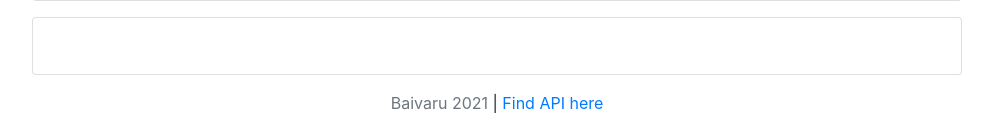
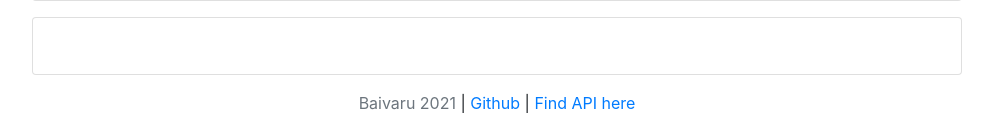
Before and after one commit to baivaru/dhivehi-faker-http, a FastAPI app: page / in a window 1280 px wide. Shown: the part 694-825 px from the top of the page, without its empty margins (143-1136 px from the left). Run offline with FastAPI, Linux system fonts and the light colour scheme; some libraries are stand-ins or nearby versions; some web fonts are replaced.

Commit message:
- footer github link

```diff
--- a/templates/index.html
+++ b/templates/index.html
@@ -94,7 +94,7 @@
 
 <footer class="footer mt-auto py-3">
     <div class="container text-center">
-        <span class="text-muted">Baivaru 2021</span> | <a href="/api">Find API here</a>
+        <span class="text-muted">Baivaru 2021</span> | <a href="https://github.com/baivaru/dhivehi-faker-http">Github</a> | <a href="/api">Find API here</a>
     </div>
 </footer>
 
```
